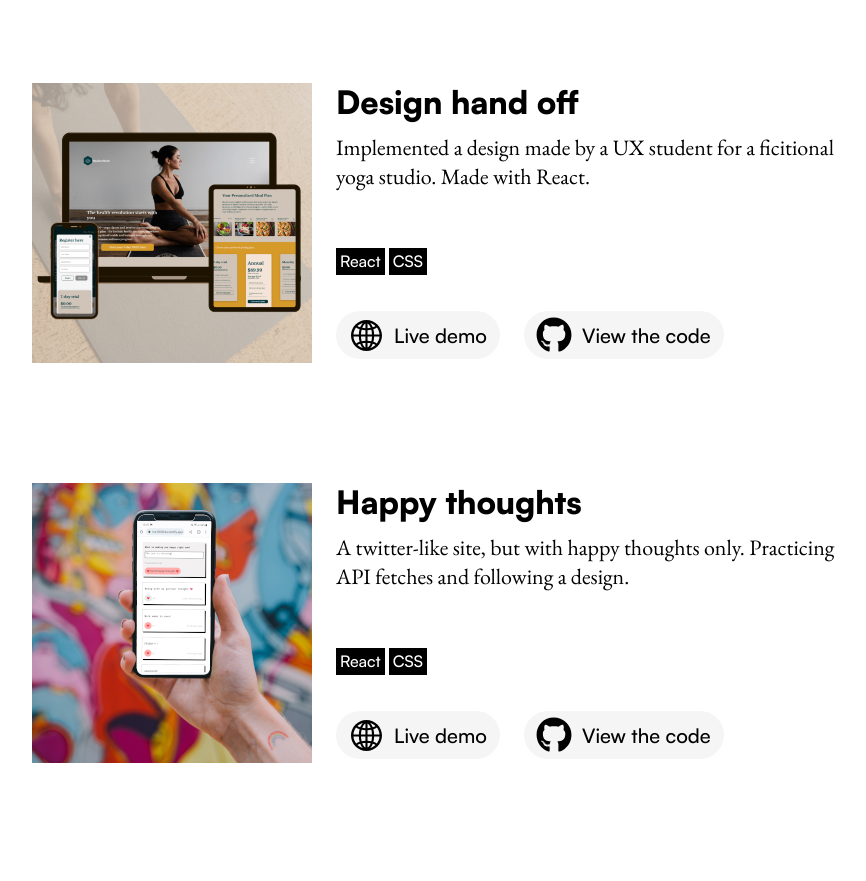
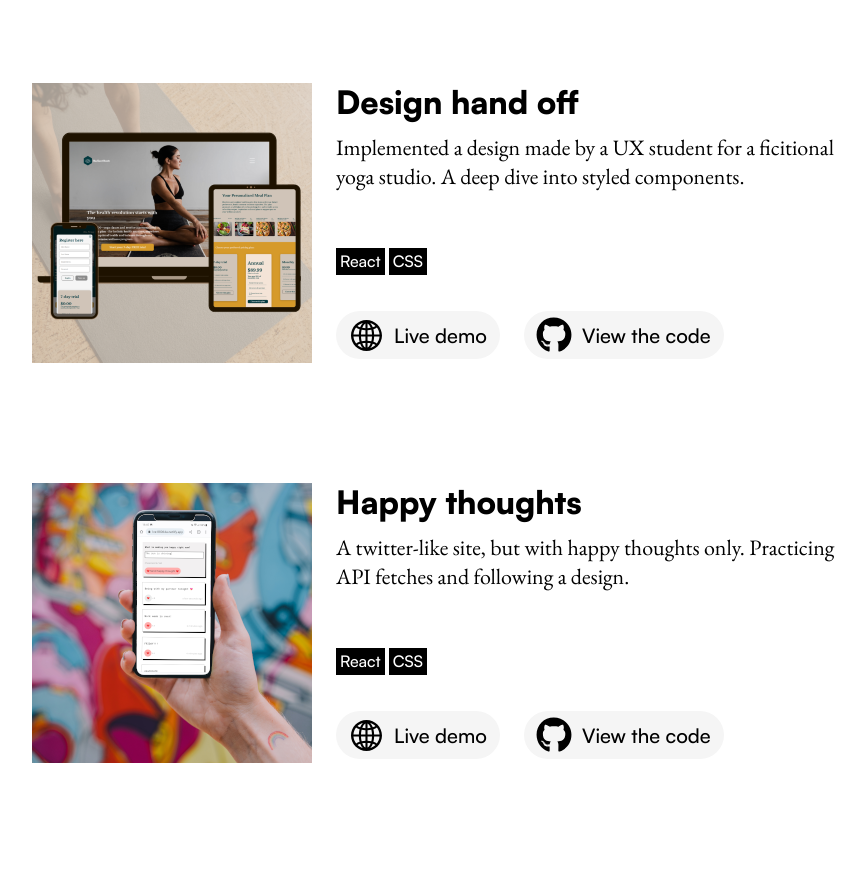
Before and after one commit to code-and-cats/portfolio, a React (Create React App) app: page / in a window 1280 px wide. Shown: the part 2160-3041 px from the top of the page, without its empty margins (198-1064 px from the left). Built offline with nearby package versions, Linux system fonts and the light colour scheme.

Commit message:
update project description

```diff
--- a/src/assets/projectList.js
+++ b/src/assets/projectList.js
@@ -13,7 +13,7 @@ const projectList = [
         name: 'Design hand off',
         img: '../img/radiantroots.png',
         alt: 'the site shown on mobile, tablet and desktop',
-        description: 'Implemented a design made by a UX student for a ficitional yoga studio. Made with React.',
+        description: 'Implemented a design made by a UX student for a ficitional yoga studio. A deep dive into styled components.',
         tags: ['React', 'CSS'],
         demo: 'https://spectacular-pudding-f8c7fa.netlify.app/',
         code: 'https://github.com/code-and-cats/project-design-handoff',
```
